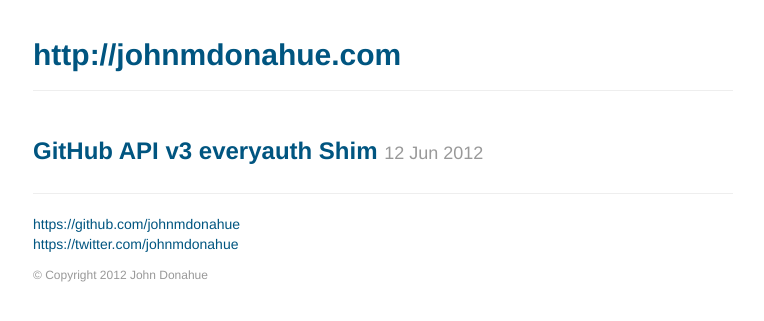
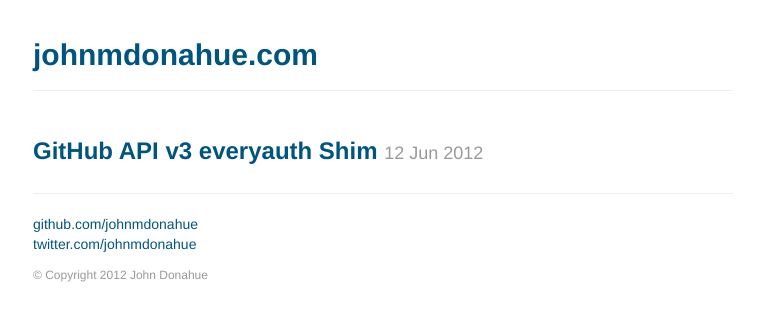
Before and after one commit to johnmdonahue/johnmdonahue.github.com, a Jekyll site: the page built from index.html, in a window 1280 px wide. Shown: the top 321 px of the page, without its empty margins (257-1021 px from the left). Built offline with Jekyll 4.4.1, drawn with Linux system fonts in a browser that asks for light colours; Markdown is read by kramdown in place of the engine named in the settings; the list of posts is cut into pages by our own code; comment, search, counter and statistics services are not loaded; part of the change alters nothing that is shown.

Commit message:
update site title and social links

```diff
--- a/_config.yml
+++ b/_config.yml
@@ -8,7 +8,7 @@ auto: true
 pygments: true
 baseurl: /
 url: http://johnmdonahue.com
-title: johnmdonahue
+title: johnmdonahue.com
 author:
   name: John Donahue
   email: johnmdonahue@gmail.com
--- a/_layouts/default.html
+++ b/_layouts/default.html
@@ -38,7 +38,7 @@
 <body>
   <div id="" class="container">
     <header class="page-header">
-      <h1><a href="/">{{ site.url }}</a></h1>
+      <h1><a href="/">{{ site.title }}</a></h1>
     </header>
     <section>
       {{ content }}
@@ -46,13 +46,13 @@
     <footer class="page-footer">
       <ul class="unstyled">
         <li>
-          <a href="http://github.com/{{ site.author.github }}">
-            https://github.com/{{ site.author.github }}
+          <a href="https://github.com/{{ site.author.github }}">
+             github.com/{{ site.author.github }}
           </a>
         </li>
         <li>
-          <a href="http://twitter.com/{{ site.author.twitter }}">
-            https://twitter.com/{{ site.author.twitter }}
+          <a href="https://twitter.com/{{ site.author.twitter }}">
+            twitter.com/{{ site.author.twitter }}
           </a>
         </li>
       </ul>
```
